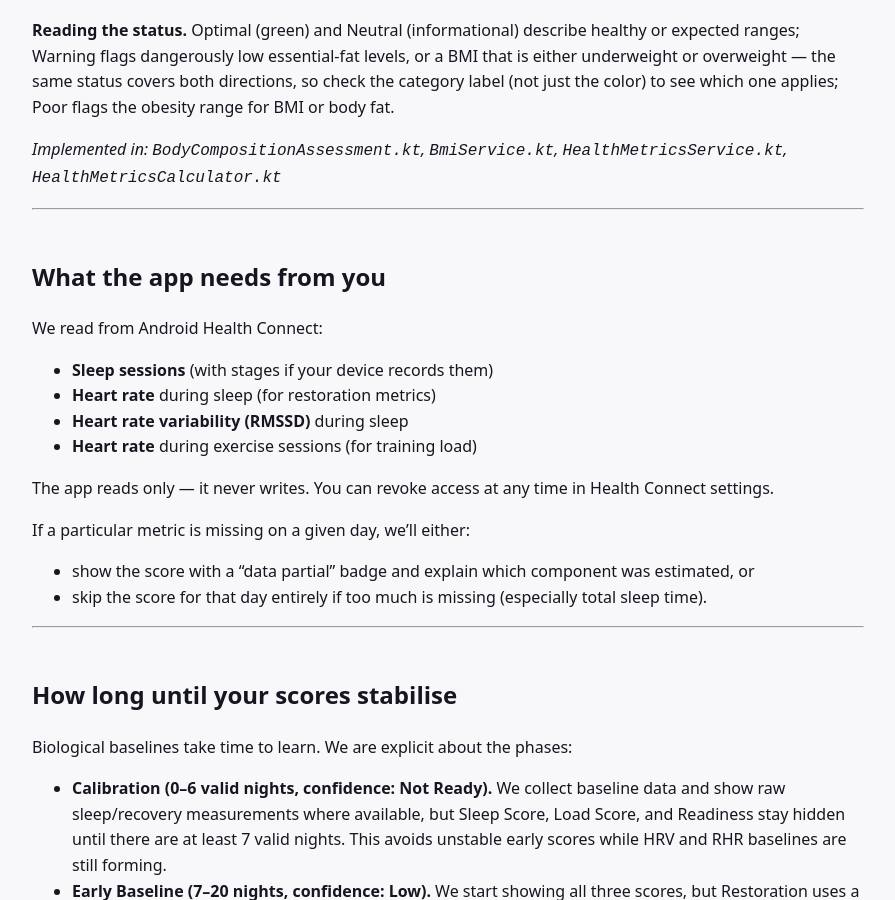
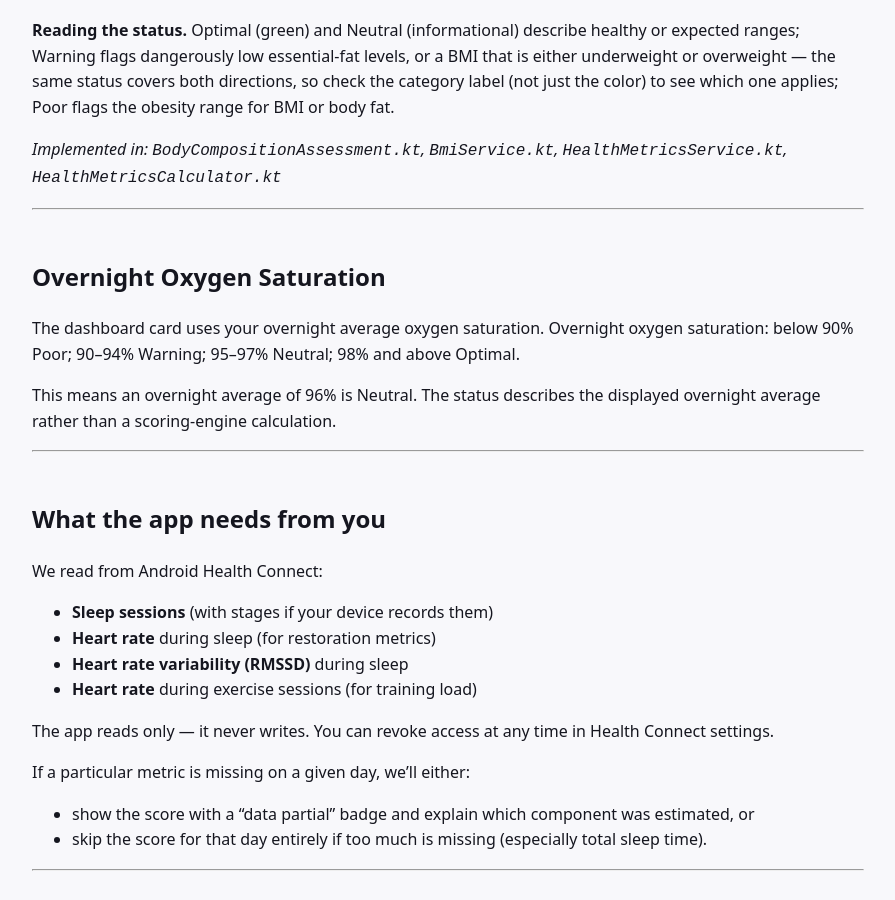
Before and after one commit to readylytics/Readylytics, a Jekyll site: the page built from docs/about.md, in a window 1280 px wide and 900 px high, scrolled down 7020 px. Shown: the whole window, without its empty margins (192-1087 px from the left). Built offline with Jekyll 4.4.1, drawn with Linux system fonts in a browser that asks for light colours.

Commit message:
docs: explain dashboard oxygen saturation statuses

```diff
--- a/docs/about.md
+++ b/docs/about.md
@@ -246,6 +246,16 @@ _Implemented in: `BodyCompositionAssessment.kt`, `BmiService.kt`, `HealthMetrics
 
 ---
 
+## Overnight Oxygen Saturation
+
+The dashboard card uses your overnight average oxygen saturation. Overnight oxygen
+saturation: below 90% Poor; 90–94% Warning; 95–97% Neutral; 98% and above Optimal.
+
+This means an overnight average of 96% is Neutral. The status describes the displayed
+overnight average rather than a scoring-engine calculation.
+
+---
+
 ## What the app needs from you
 
 We read from Android Health Connect:
```
Also changed, not shown: ABOUT.md (+10 -0 lines), internal-docs/DATA_FLOW.md (+1 -1 lines).
